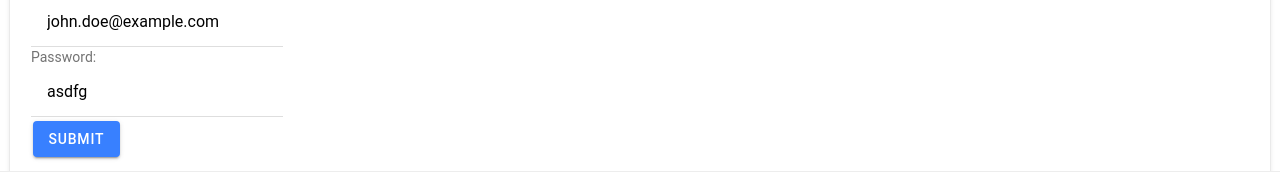
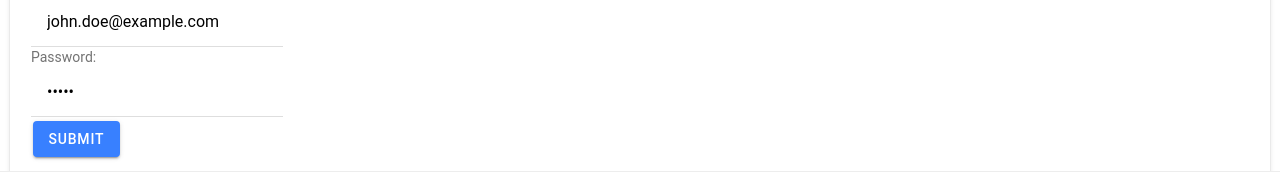
Before and after one commit to Greeny1992/ClubOrganizer, a React (Create React App) app in the folder Frontend/clubOrganizer/: page /tab1 in a window 1280 px wide. Shown: the part 572-745 px from the top of the page. Built offline with nearby package versions, Linux system fonts and the light colour scheme.

Commit message:
started UserProfile

```diff
--- a/Frontend/clubOrganizer/src/pages/Profile.tsx
+++ b/Frontend/clubOrganizer/src/pages/Profile.tsx
@@ -139,7 +139,7 @@ const Profile: React.FC = () => {
           {...register("password", {required:true})}
           placeholder="enter password"
           name="password"
-          type='text'
+          type='password'
         >
         </IonInput>
       </IonItem>
```
